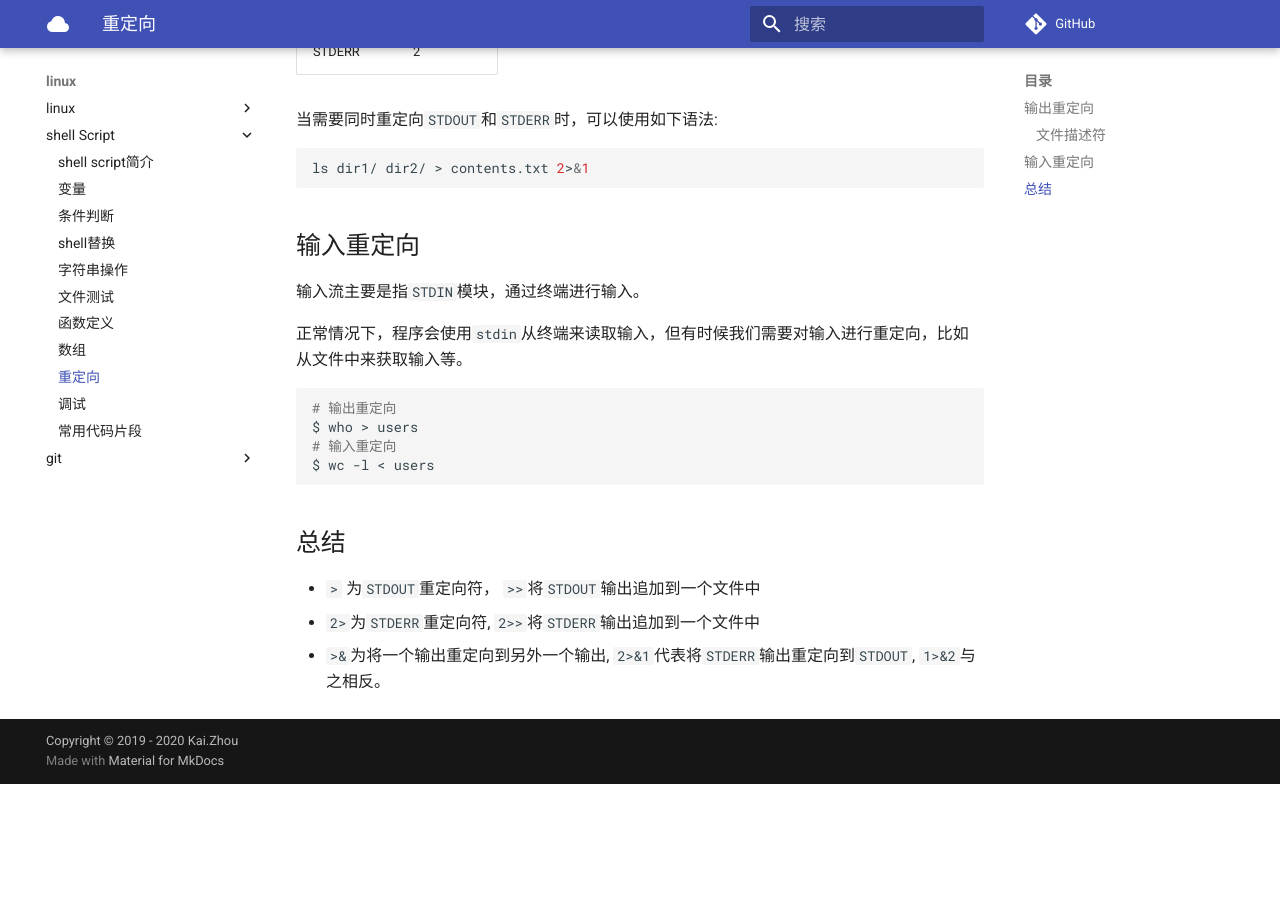
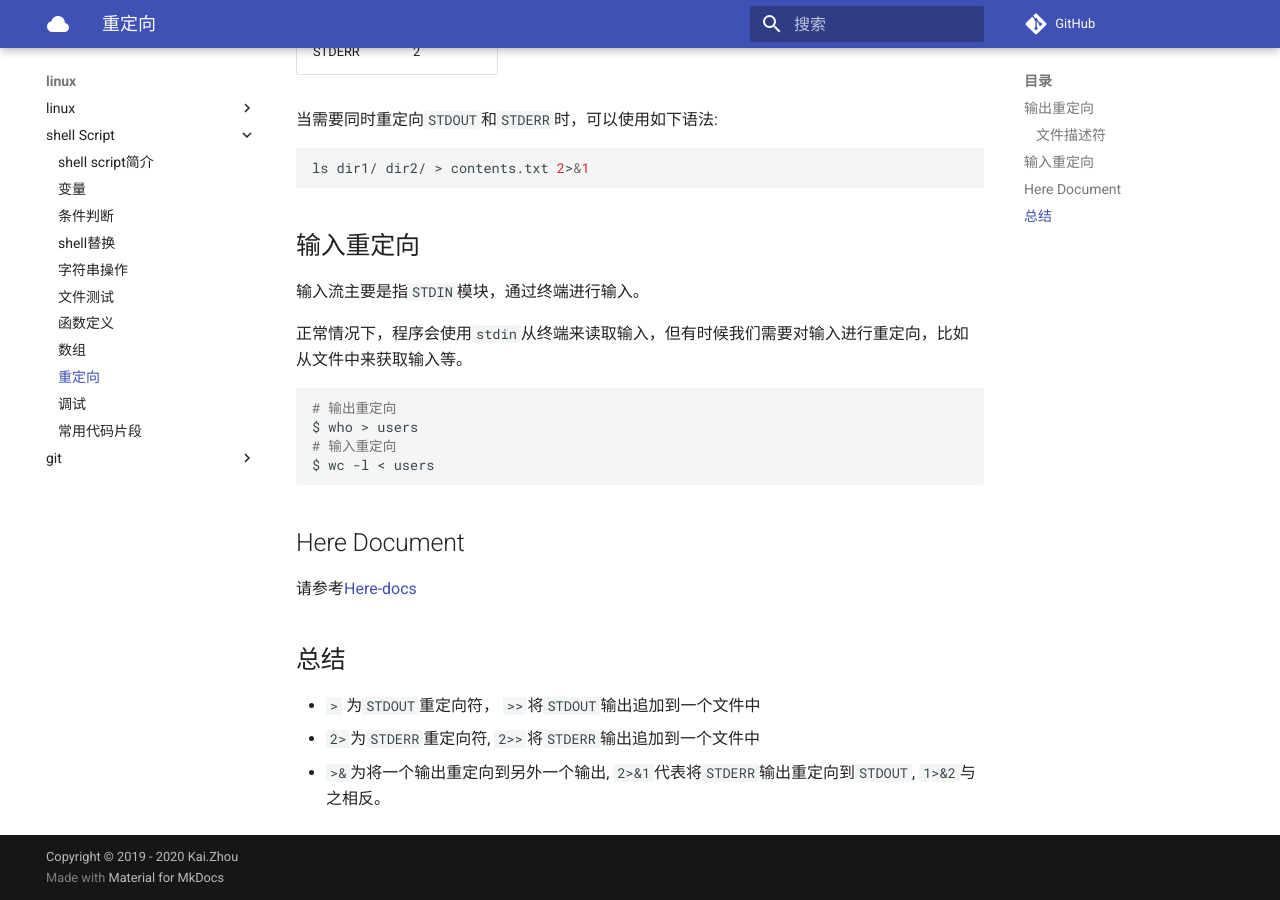
Before and after one commit to zhoukaidev/ks_blog, an MkDocs documentation site: the page built from docs/shell/shellScript/redirection.md, in a window 1280 px wide and 900 px high, scrolled down 954 px. Built offline with MkDocs 1.6.1 and Material for MkDocs 9.7.7, drawn with Linux system fonts in a browser that asks for light colours; comment, search, counter and statistics services are not loaded; before the commit the page ends 1738 px from its top, so only the background shows below that.

Commit message:
Update redirection.md

````diff
--- a/docs/shell/shellScript/redirection.md
+++ b/docs/shell/shellScript/redirection.md
@@ -47,6 +47,10 @@ $ who > users
 $ wc -l < users
 ```
 
+## Here Document
+
+请参考[Here-docs](https://tldp.org/LDP/abs/html/here-docs.html)
+
 ## 总结
 
 * `>` 为`STDOUT`重定向符， `>>`将`STDOUT`输出追加到一个文件中
````
